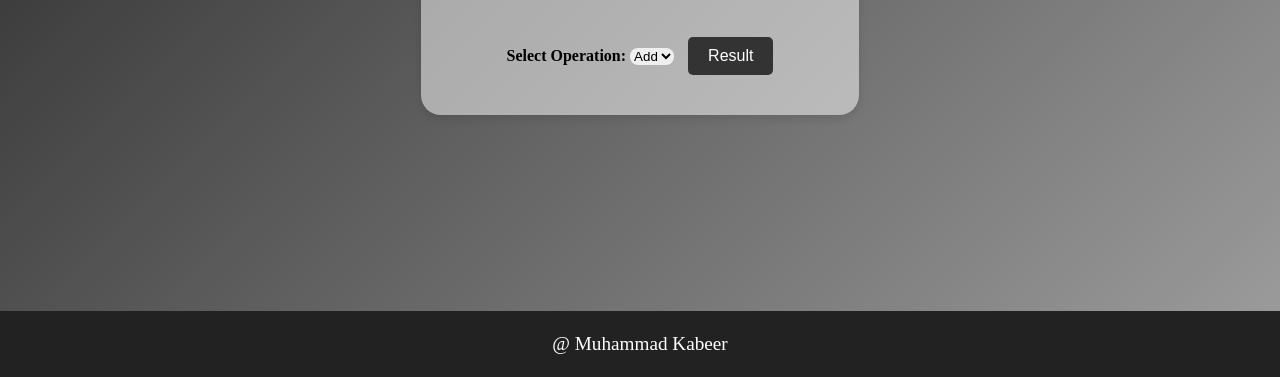
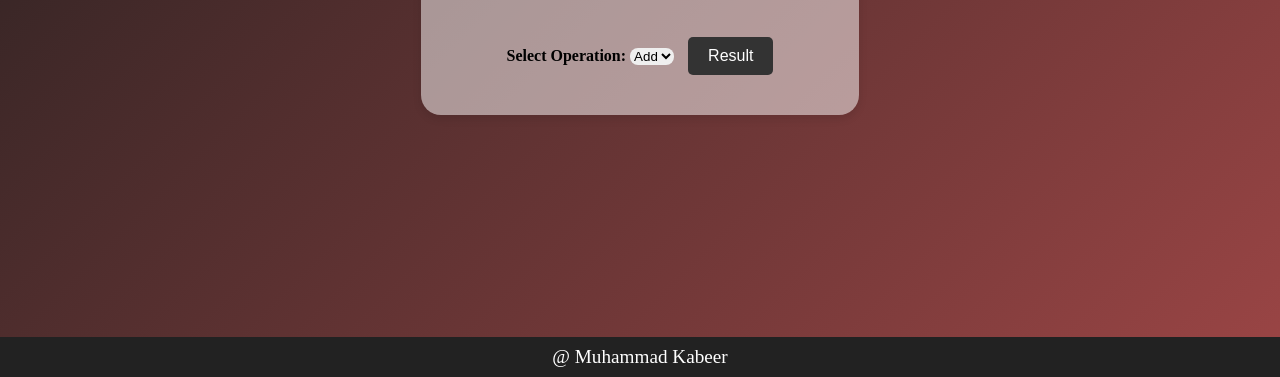
Before and after one commit to muhammadkabeer500/Matrix-Calculator, a plain HTML site: page index.html in a window 1280 px wide. Shown: the part 423-800 px from the top of the page. Drawn offline with Linux system fonts and the light colour scheme.

Commit message:
second commit

```diff
--- a/styles.css
+++ b/styles.css
@@ -9,7 +9,7 @@ body {
     justify-content: center;
     height: 100vh;
     color: black;
-    background: linear-gradient(135deg, #252525, rgb(158, 158, 158));
+    background: linear-gradient(135deg, #221f1f, rgb(155, 69, 69));
     text-decoration: black;
     font-weight: bolder;
     text-align: center;
@@ -108,7 +108,7 @@ select, input[type="number"] {
 
 }
 footer {
-    min-height: 65px;
+    /* min-height: 50px; */
     width: 100vw;
     background-color: #222222;
     position: fixed;
@@ -116,6 +116,7 @@ footer {
     display: flex;
     justify-content: center;
     align-items: center;
+    height: 5vh;
 }
 
 footer>h5>a {
```
